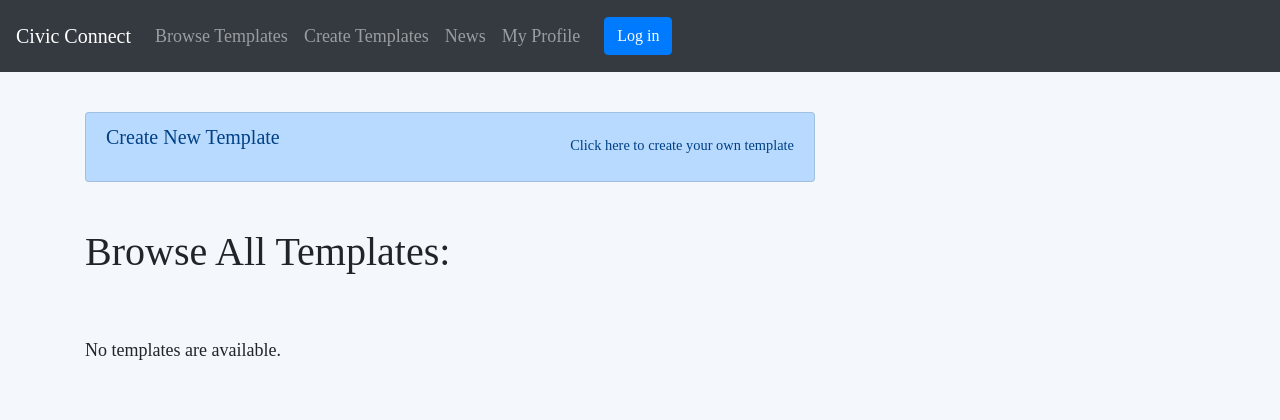
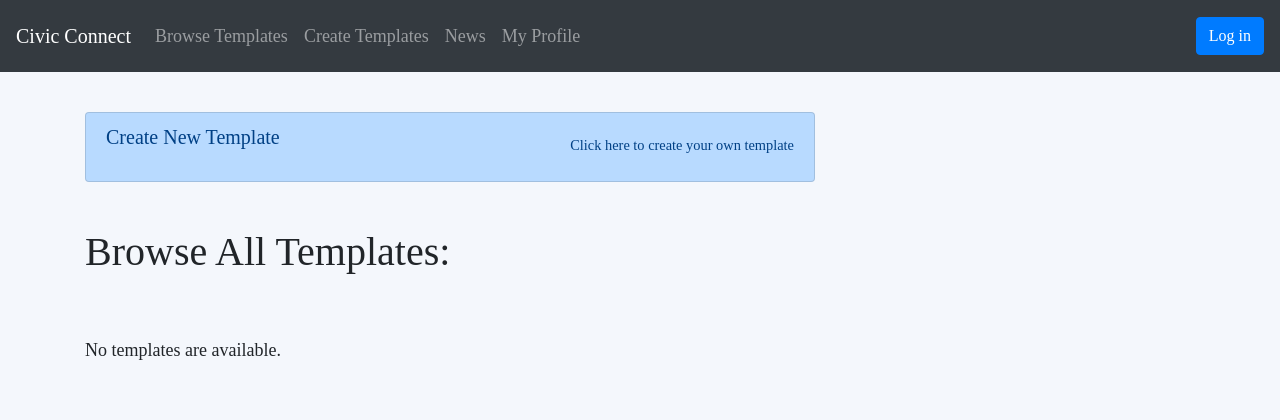
Before and after one commit to AnthonyEsquivel/CivicConnect, a Django app: page /browse/ in a window 1280 px wide. Shown: the top 420 px of the page. Run offline with Django 3.2, Linux system fonts and the light colour scheme; data that the repository does not hold is empty; some libraries are stand-ins or nearby versions.

Commit message:
move login button

```diff
--- a/mainapp/templates/mainapp/base.html
+++ b/mainapp/templates/mainapp/base.html
@@ -50,9 +50,9 @@
                     <a class="btn btn-primary btn-block " href="{% url 'logout' %}">Log out</a>
                 </form>
             {% else %}
-			<form class="form-inline my-2 my-lg-0">
-				<a class="btn btn-primary btn-block" href="{% provider_login_url 'google' %}">Log in</a>
-			</form>
+                <form class="form-inline my-2 my-lg-0 ml-auto">
+                    <a class="btn btn-primary btn-block" href="{% provider_login_url 'google' %}">Log in</a>
+                </form>
 			{% endif %}
 	        </ul>
         </div>
```
